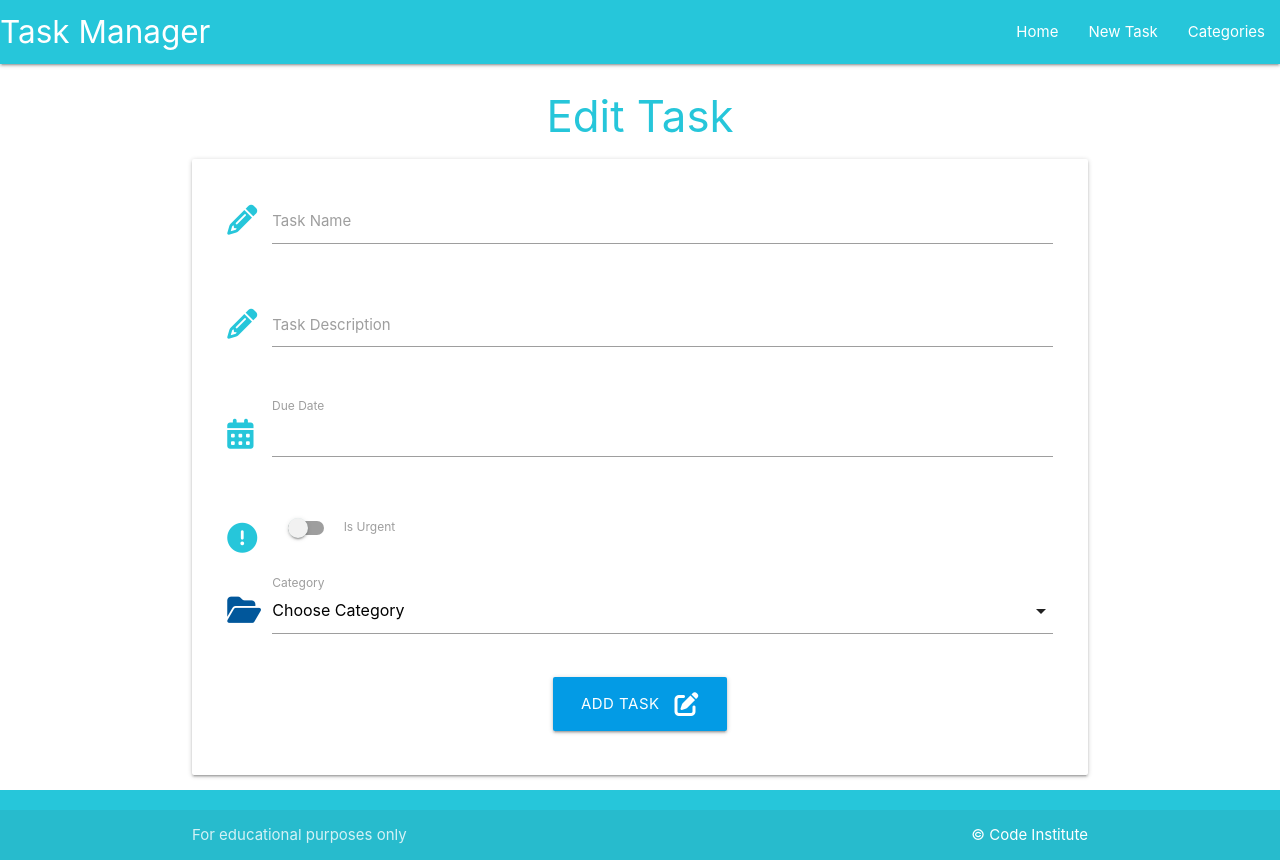
After one commit to juliavolponi/flask-sqlalchemy-task, a Python web app: template taskmanager/templates/edit_task.html in a window 1280 px wide. The commit adds this page. Run offline with Jinja, Linux system fonts and the light colour scheme; the template is opened without the code that fills it, so the values that code supplies are empty; some libraries are stand-ins or nearby versions.

```diff
--- /dev/null
+++ b/taskmanager/templates/edit_task.html
@@ -0,0 +1,78 @@
+{% extends "base.html" %}
+{% block content %}
+
+<h3 class="cyan-text text-lighten-1 center-align"> Edit Task</h3>
+
+<div class="row card-panel">
+  <form class="col s12" method="POST" action="{{ url_for('edit_task', task_id=task.id ) }}">
+    <!--task_name-->
+    <div class="row">
+      <div class="input-field col s12">
+        <i class="fas fa-pencil-alt prefix cyan-text text-lighten-1"></i>
+        <input id="task_name" name="task_name" value="{{ task.task_name}}" minlength="5" maxlength="50" type="text" class="validate" required>
+        <label for="task_name">Task Name</label>
+      </div>
+    </div>
+    <!--task_description-->
+    <div class="row">
+      <div class="input-field col s12">
+        <i class="fas fa-pencil-alt prefix cyan-text text-lighten-1"></i>
+        <textarea id="task_description" name="task_description" minlength="5" maxlength="200" type="text"
+          class="materialize-textarea validate" required></textarea>
+        <label for="task_description">Task Description</label>
+        {{- task.task_description -}}
+      </div>
+    </div>
+    <!--due_date-->
+    <div class="row">
+      <div class="input-field col s12">
+        <i class="fas fa-calendar-alt prefix cyan-text text-lighten-1"></i>
+        <input id="due_date" name="due_date" type="text" value=" {{task.due_date.strftime('%d %B, %Y') }}" class="datepicker validate" required>
+        <label for="due_date">Due Date</label>
+      </div>
+    </div>
+    <!--is_urgent-->
+    <div class="row">
+      <div class="input-field col s12">
+        <div class="switch">
+          <i class="fas fa-exclamation-circle prefix cyan-text text-lighten-1"></i>
+          <label for="is_urgent">
+            {% if task.is_urgent == True %}
+            <input id="is_urgent" name="is_urgent" type="checkbox">
+            {% else %}
+            <input id="is_urgent" name="is_urgent" type="checkbox">
+            {% endif %}
+            <span class="lever"></span>
+            Is Urgent
+          </label>
+        </div>
+      </div>
+    </div>
+    <!--category_id-->
+    <div class="row">
+      <div class="input-field col s12">
+        <i class="fas fa-folder-open prefix light-blue-text text-darken-4"></i>
+        <select id="category_id" name="category_id" class="validate" required>
+          <option value="" disabled selected>Choose Category</option>
+          {% for category in categories %}
+              {% if category == task.category %}
+              <option value="{{ category.id }}">{{ category.category_name }}</option>
+              {% else %}
+              <option value="{{ category.id }}">{{ category.category_name }}</option>
+              {% endif %}
+          {% endfor %}
+        </select>
+        <label for="category_id">Category</label>
+      </div>
+    </div>
+
+    <div class="row">
+      <div class="col s12 center-align">
+        <button type="submit" class="btn-large light-blue darken-1">
+          Add Task <i class="fas fa-edit right"></i>
+        </button>
+      </div>
+    </div>
+  </form>
+</div>
+{% endblock %}
--- a/taskmanager/templates/task.html
+++ b/taskmanager/templates/task.html
@@ -24,6 +24,12 @@
       <div class="collapsible-body">
         <strong>{{ task.category }}</strong>
         <p>{{ task.task_description }}</p>
+        <p>
+            <a href="{{ url_for('edit_task', task_id=task.id ) }}" class="btn green accent-4">Edit</a>
+            <a href="{{ url_for('delete_task', task_id=task.id)}}" class="btn red">Delete</a>
+
+
+        </p>
       </div>
     </li>
     {% endfor %}
```
Also changed, not shown: taskmanager/routes.py (+20 -0 lines).
